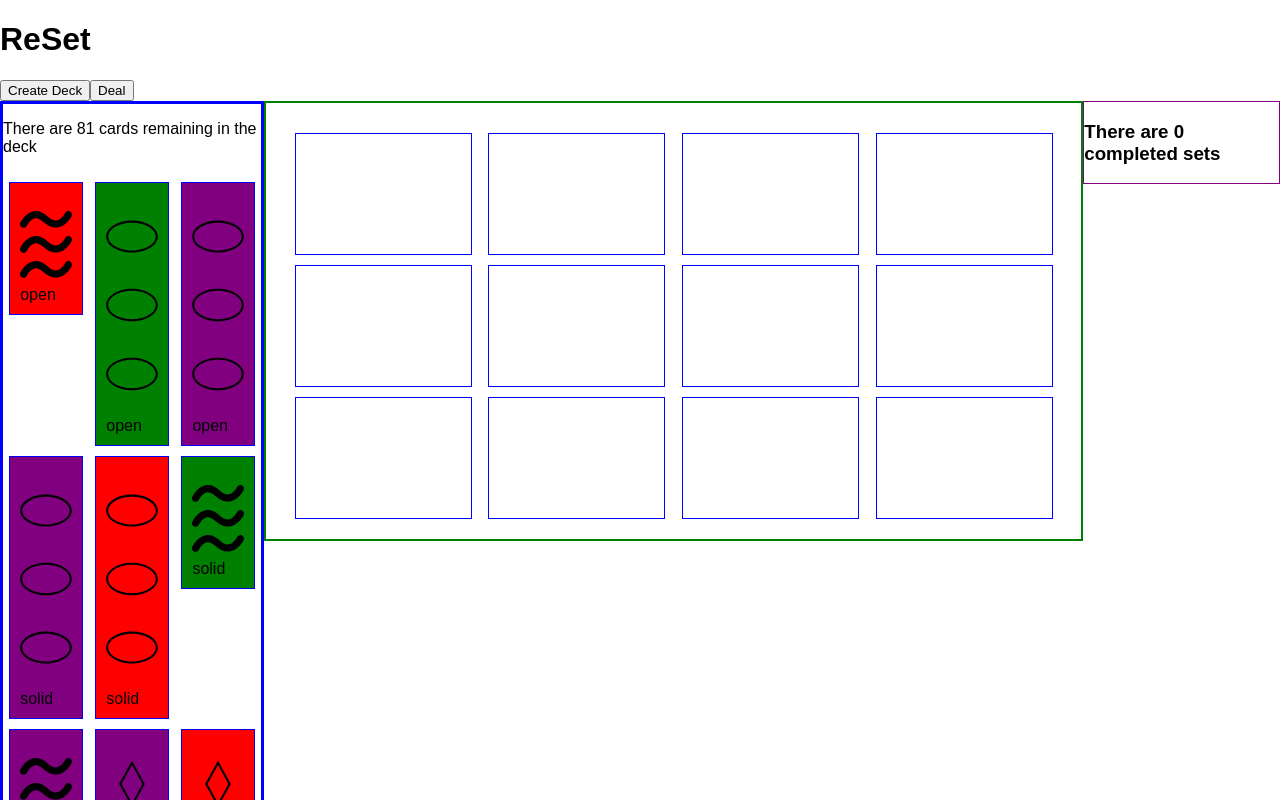
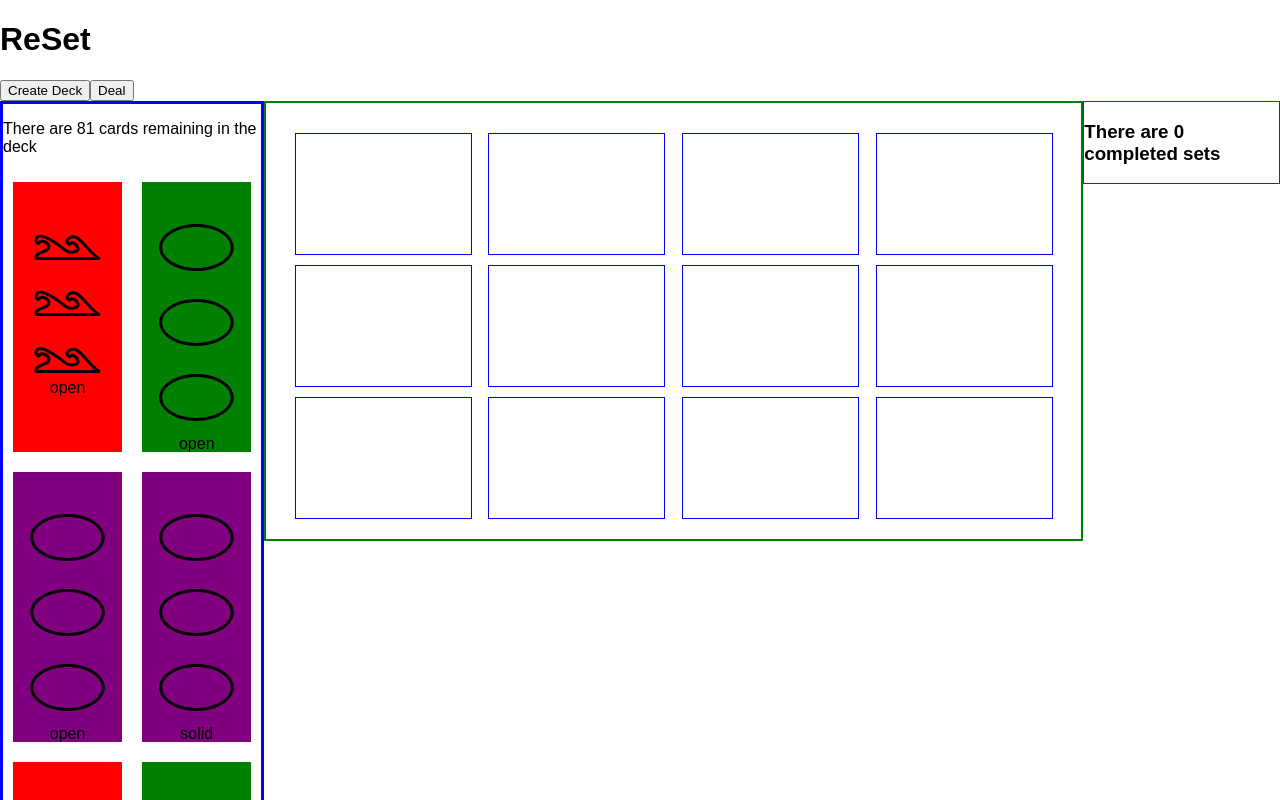
Before and after one commit to plapcity/set-game, a React (Create React App) app: page / in a window 1280 px wide. Both pictures are taken after a click on the button "Create Deck". Shown: the top 800 px of the page. Built offline with nearby package versions, Linux system fonts and the light colour scheme.

Commit message:
images for cards

```diff
--- a/src/Card.css
+++ b/src/Card.css
@@ -8,10 +8,19 @@
 
 .card {
 	flex-basis: 20%;
-	min-height: 100px;
-	border: 1px solid blue;
-	margin: 10px auto auto;
+	width: 100px;
+	height: 250px;
+	margin: 10px;
 	padding: 10px;
+	flex-grow: 1;
+	text-align: center;
+}
+
+.card-img {
+	max-height: 75px;
+	max-width: 75px;
+	display: block;
+	margin: auto;
 }
 
 .selected {
--- a/src/Card.js
+++ b/src/Card.js
@@ -11,8 +11,7 @@ class Card extends React.Component {
 		const shapes = [];
 		const card = this.props.card;
 		for (var i = 0; i < card.number; i++) {
-			console.log(card);
-			shapes.push(<img key={i} src={`shape-${card.shape}.svg`}/>)
+			shapes.push(<img className="card-img" key={i} src={`shape-${card.shape}.svg`}/>)
 		}
 		return shapes;
 	}
```
Also changed, not shown: public/shape-oval.svg, public/shape-wave.svg.
